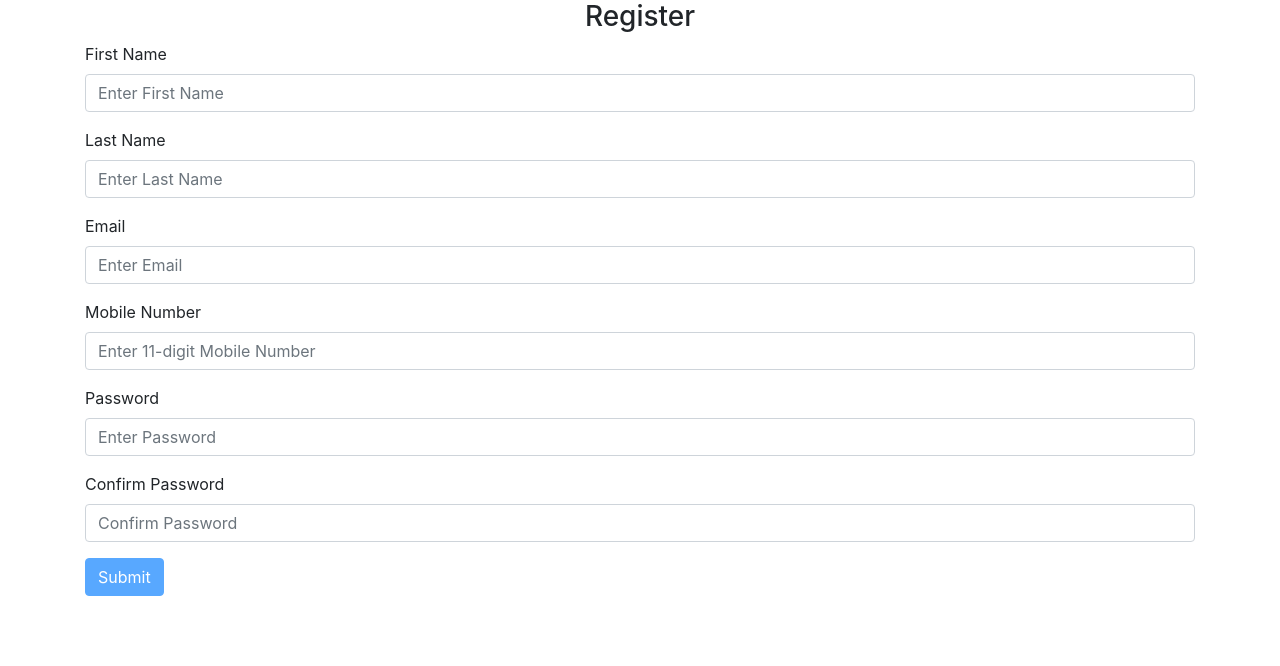
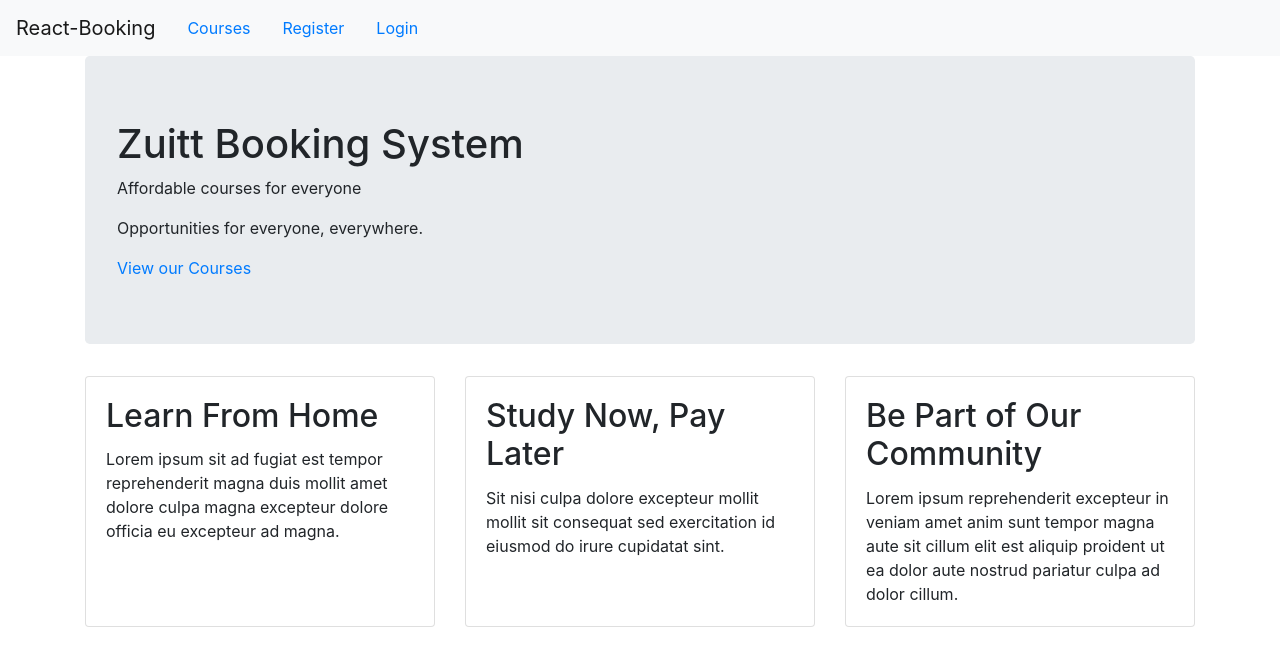
Before and after one commit to gisellmoros/react-booking, a React (Create React App) app: page / in a window 1280 px wide. Shown: the top 666 px of the page. Built offline with nearby package versions, Linux system fonts and the light colour scheme.

Commit message:
includes activity s49

```diff
--- /dev/null
+++ b/jsconfig.json
@@ -0,0 +1,6 @@
+{
+  "compilerOptions": {
+    "baseUrl": "src"
+  },
+  "include": ["src"]
+}
--- a/package.json
+++ b/package.json
@@ -10,6 +10,7 @@
     "react": "^17.0.2",
     "react-bootstrap": "1.5.2",
     "react-dom": "^17.0.2",
+    "react-router-dom": "^5.2.0",
     "react-scripts": "4.0.3",
     "sweetalert2": "^11.0.17",
     "web-vitals": "^1.0.1"
--- a/src/App.js
+++ b/src/App.js
@@ -7,16 +7,22 @@
 
 */
 //import app components
-import Home from './pages/home'
-import Course from './components/Course'
-import Register from './pages/register'
-import Login from './pages/login'
+import Home from 'pages/home'
+import NavBar from 'components/AppNavBar'
+import Course from 'components/Course'
+import Register from 'pages/register'
+import Login from 'pages/login'
+import Courses from 'pages/courses'
 
 //import courseData
-import courses from './data/coursesData'
+import courses from 'data/coursesData'
 
 //import react-bootstrap components
 import {Container} from 'react-bootstrap'
+
+//import react-router-dom components
+import {BrowserRouter as Router} from 'react-router-dom'
+import {Route,Switch} from 'react-router-dom'
 
 //import CSS
 import './App.css'
@@ -73,19 +79,21 @@ function App() {
         Push your mini-activities and activity to the react-booking repo in gitlab as:
         "includes mini-activities and activity s45-s46"
   */
-  let coursesComponents = courses.map(course => {
 
-    return <Course course={course}/>
-
-  })
-  console.log(coursesComponents)
 
   return (
     <>
-
+    <Router>
+      <NavBar />
       <Container>
-        <Register />
+        <Switch>
+          <Route exact path="/" component={Home}/>
+          <Route exact path="/courses" component={Courses}/>
+          <Route exact path="/register" component={Register}/>
+          <Route exact path="/login" component={Login}/>
+        </Switch>
       </Container>
+    </Router>
 
     </>
   );
--- /dev/null
+++ b/src/components/AppNavBar.js
@@ -0,0 +1,22 @@
+import React from 'react'
+import {Navbar,Nav} from 'react-bootstrap'
+import {Link,NavLink} from 'react-router-dom'
+
+export default function NavBar() {
+
+	return (
+
+		<Navbar bg="light" expand="lg">
+			<Navbar.Brand href="/">React-Booking</Navbar.Brand>
+			<Navbar.Toggle aria-controls="basic-navbar-nav"/>
+			<Navbar.Collapse id="basic-navbar-nav">
+				<Nav.Link as={NavLink} to="/courses">Courses</Nav.Link>
+				<Nav.Link as={NavLink} to="/register">Register</Nav.Link>
+				<Nav.Link as={NavLink} to="/login">Login</Nav.Link>
+			</Navbar.Collapse>
+
+		</Navbar>
+
+		)
+
+}
--- a/src/components/Banner.js
+++ b/src/components/Banner.js
@@ -1,6 +1,7 @@
 import React from 'react'
 //This allows to import components from react-bootstrap. These components create elements that are styled with bootstrap
 import {Jumbotron,Button,Row,Col} from 'react-bootstrap'
+import {Link} from 'react-router-dom'
 
 export default function Banner({dataProp}){
 
@@ -15,7 +16,7 @@ export default function Banner({dataProp}){
 						<h1>{title}</h1>
 						<p>{description}</p>
 						<p>{motto}</p>
-						<Button variant="primary">{label}</Button>
+						<Link to="/courses">{label}</Link>
 					</Jumbotron>
 				</Col>
 			</Row>
--- a/src/components/Course.js
+++ b/src/components/Course.js
@@ -81,6 +81,11 @@ function enroll() {
 				<Card.Text>
 					{count === 0 ? "No Enrollees Yet." : count}
 				</Card.Text>
+				<Card.Text>
+					{seats === 0
+						? 'No More Seates Available'
+						: `Seats available: ${seats}`}
+				</Card.Text>
 				{
 					isActive
 
--- /dev/null
+++ b/src/pages/courses.js
@@ -0,0 +1,43 @@
+import React, {useState, useEffect} from 'react'
+import courses from 'data/coursesData'
+import Course from 'components/Course'
+
+export default function Courses() {
+	//console.log(Courses)
+
+const[activeCourses,setActiveCourses] = useState([])
+
+useEffect(() => {
+
+fetch('http://localhost:4000/api/courses/getActive')
+.then(res => res.json())
+.then(data => {
+	console.log(data)
+	setActiveCourses(data)
+})
+
+
+},[])
+
+
+
+
+let coursesComponents = activeCourses.map(course => {
+
+    return <Course key={course._id} course={course}/>
+
+  })
+  //console.log(coursesComponents)
+
+	return (
+		<>
+		<h1 className="text-center mb-5">Courses</h1>
+		{coursesComponents}
+		</>
+
+
+
+
+
+		)
+}
--- a/src/pages/login.js
+++ b/src/pages/login.js
@@ -39,6 +39,19 @@ function loginUser (e) {
 		title: "Logged in Successfully.",
 		text: "Thank you for logging in to Zuitt Booking System"
 	})
+	//get user's details from our token
+	fetch('http://localhost:4000/api/users/', {
+
+		headers: {
+			Authorization: `Bearer ${data.accessToken}`
+		}
+	})
+	.then(res => res.json())
+	.then(data => {
+		console.log(data)
+		localStorage.setItem('email',data.email)
+		localStorage.setItem('isAdmin',data.isAdmin)
+	})
 		})
 	setEmail("")
 	setPassword("")
```
Also changed, not shown: 1 other file (tests, documents, lock files or other folders).
